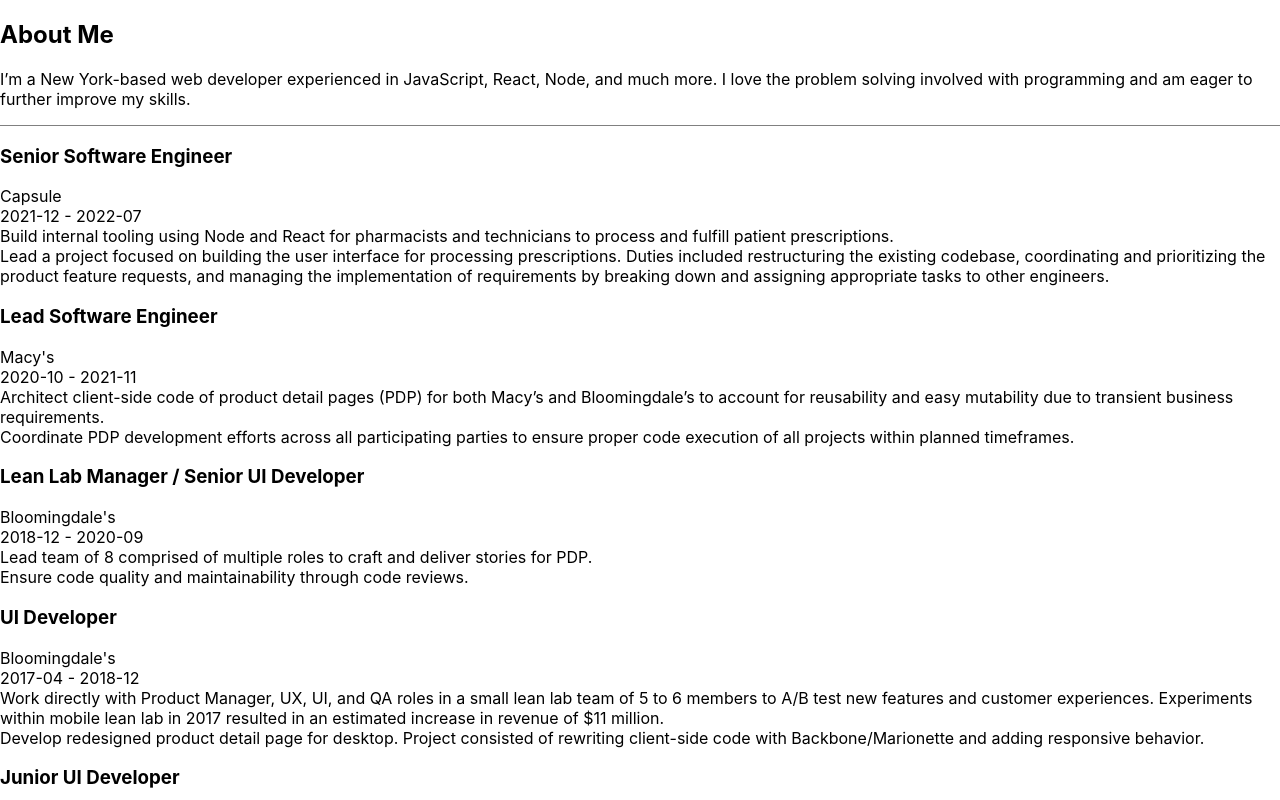
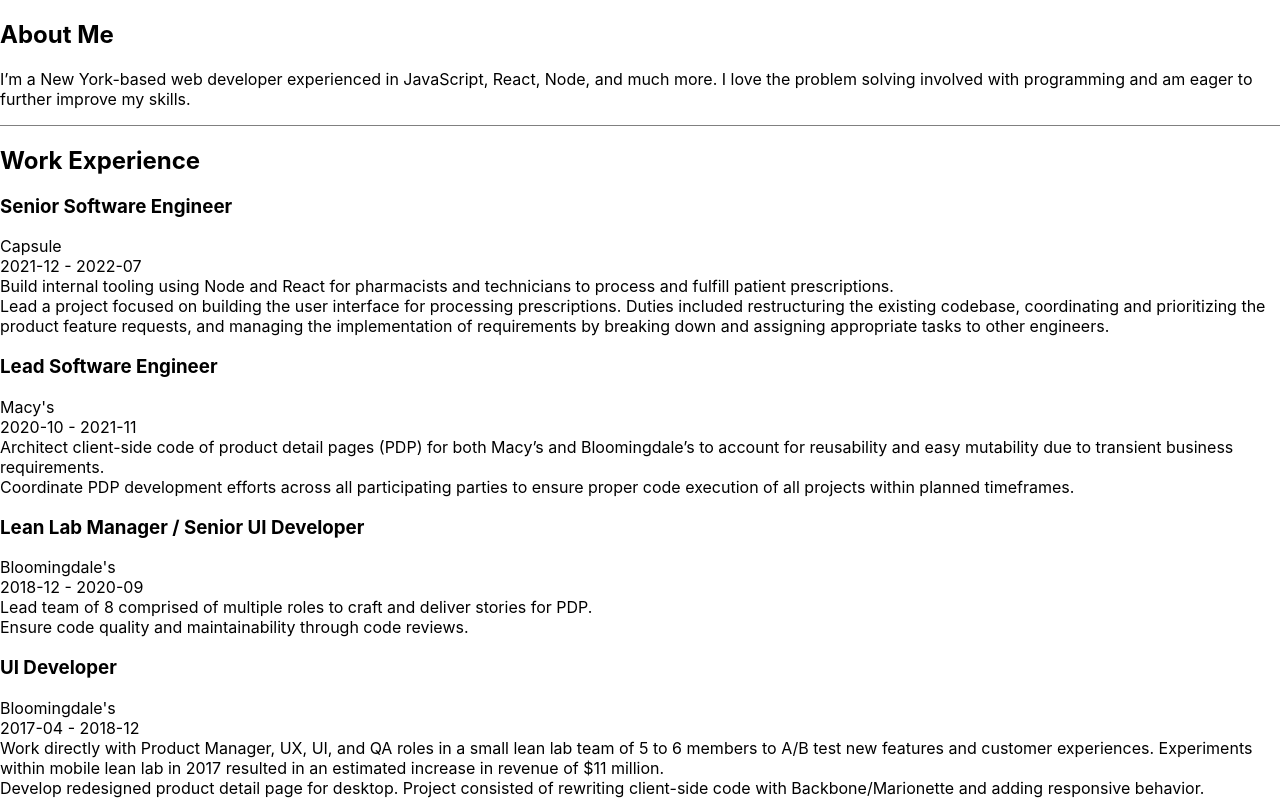
Before and after one commit to jaminc/portfolio-with-react, a React (Create React App) app: page / in a window 1280 px wide. Shown: the top 800 px of the page. Built offline with nearby package versions, Linux system fonts and the light colour scheme.

Commit message:
Use common ContentSection component

```diff
--- a/src/components/aboutMe/AboutMe.tsx
+++ b/src/components/aboutMe/AboutMe.tsx
@@ -2,14 +2,11 @@
 
 const AboutMe = (): ReactElement => {
   return (
-    <>
-      <h2>About Me</h2>
-      <p>
-        I’m a New York-based web developer experienced in JavaScript, React,
-        Node, and much more. I love the problem solving involved with
-        programming and am eager to further improve my skills.
-      </p>
-    </>
+    <p>
+      I’m a New York-based web developer experienced in JavaScript, React, Node,
+      and much more. I love the problem solving involved with programming and am
+      eager to further improve my skills.
+    </p>
   );
 };
 
--- /dev/null
+++ b/src/components/contentSection/ContentSection.tsx
@@ -0,0 +1,20 @@
+import { ReactElement } from "react";
+
+const ContentSection = ({
+  title,
+  className,
+  children,
+}: {
+  title: string;
+  className?: string;
+  children: ReactElement;
+}): ReactElement => {
+  return (
+    <section className={className}>
+      <h2>{title}</h2>
+      {children}
+    </section>
+  );
+};
+
+export default ContentSection;
--- a/src/components/mainContent/MainContent.tsx
+++ b/src/components/mainContent/MainContent.tsx
@@ -2,6 +2,7 @@
 
 import { jobs } from "../../data/jobs";
 
+import ContentSection from "../contentSection/ContentSection";
 import Jobs from "../jobs/Jobs";
 import AboutMe from "../aboutMe/AboutMe";
 
@@ -10,12 +11,16 @@
 const MainContent = (): ReactElement => {
   return (
     <div>
-      <section className={styles.mainContentSection}>
+      <ContentSection title="About Me" className={styles.mainContentSection}>
         <AboutMe />
-      </section>
-      <section className={styles.mainContentSection}>
+      </ContentSection>
+
+      <ContentSection
+        title="Work Experience"
+        className={styles.mainContentSection}
+      >
         <Jobs jobs={jobs} />
-      </section>
+      </ContentSection>
     </div>
   );
 };
```
